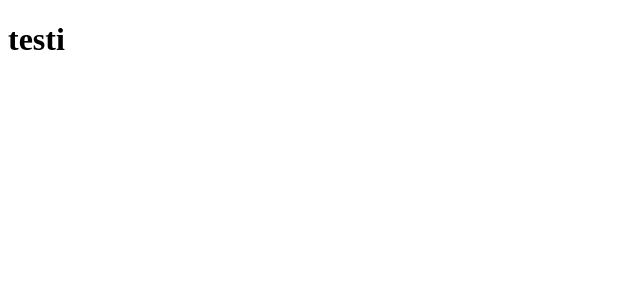
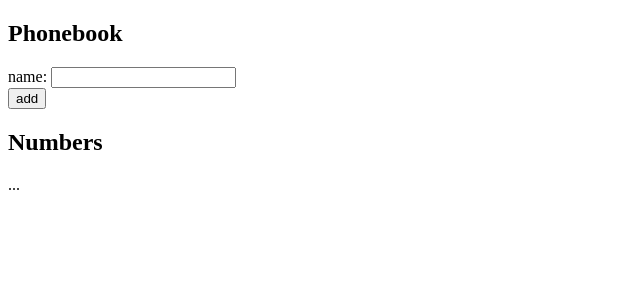
Before and after one commit to anniina-aarnio/fullstack_MOOC, a React (Create React App) app in the folder osa2/puhelinluettelo/: page / in a window 1280 px wide. Shown: the top 300 px of the page, without its empty margins (0-640 px from the left). Built offline with nearby package versions, Linux system fonts and the light colour scheme.

Commit message:
osa2 2.6 lisätty toiminnallisuus, että input voi kirjoittaa ja sen sisältö tallentuu persons-tilaan kun painaa add

```diff
--- a/osa2/puhelinluettelo/src/App.js
+++ b/osa2/puhelinluettelo/src/App.js
@@ -1,10 +1,37 @@
+import { useState } from 'react'
 
-function App() {
+const App = () => {
+  const [persons, setPersons] = useState([
+    { name: 'Arto Hellas' }
+  ])
+  const [newName, setNewName] = useState('')
+
+  const handleClick = (e) => {
+    e.preventDefault()
+    setPersons(persons.concat(newName))
+    setNewName('')
+  }
+
+  const handleNameChange = (e) => {
+    setNewName(e.target.value)
+  }
+
   return (
-    <div className="App">
-      <h1>testi</h1>
+    <div>
+      <h2>Phonebook</h2>
+      <form>
+        <div>
+          name: <input value={newName} onChange={handleNameChange} />
+        </div>
+        <div>
+          <button type="submit" onClick={handleClick}>add</button>
+        </div>
+      </form>
+      <h2>Numbers</h2>
+      ...
     </div>
-  );
+  )
+
 }
 
-export default App;
+export default App
```
